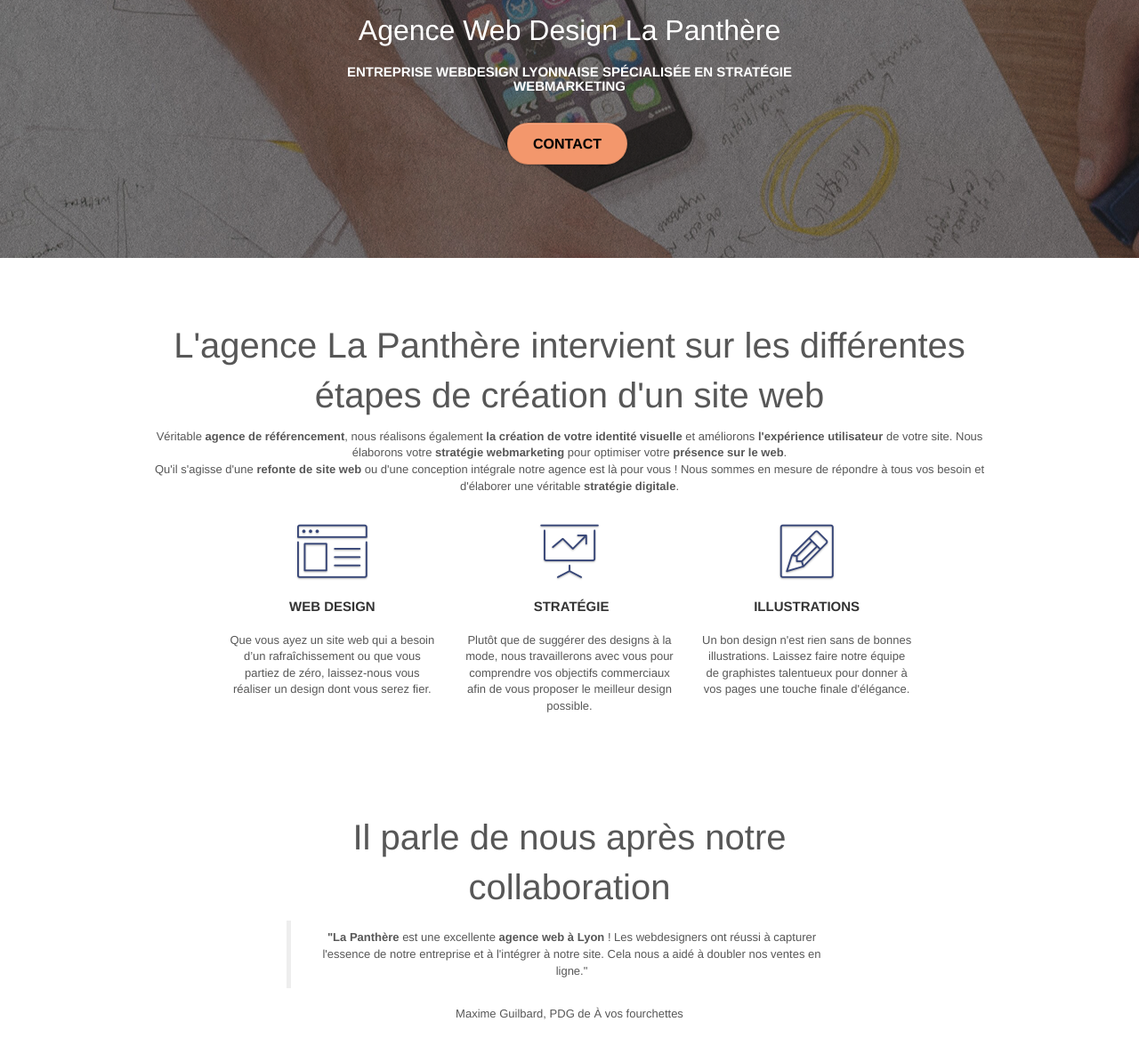
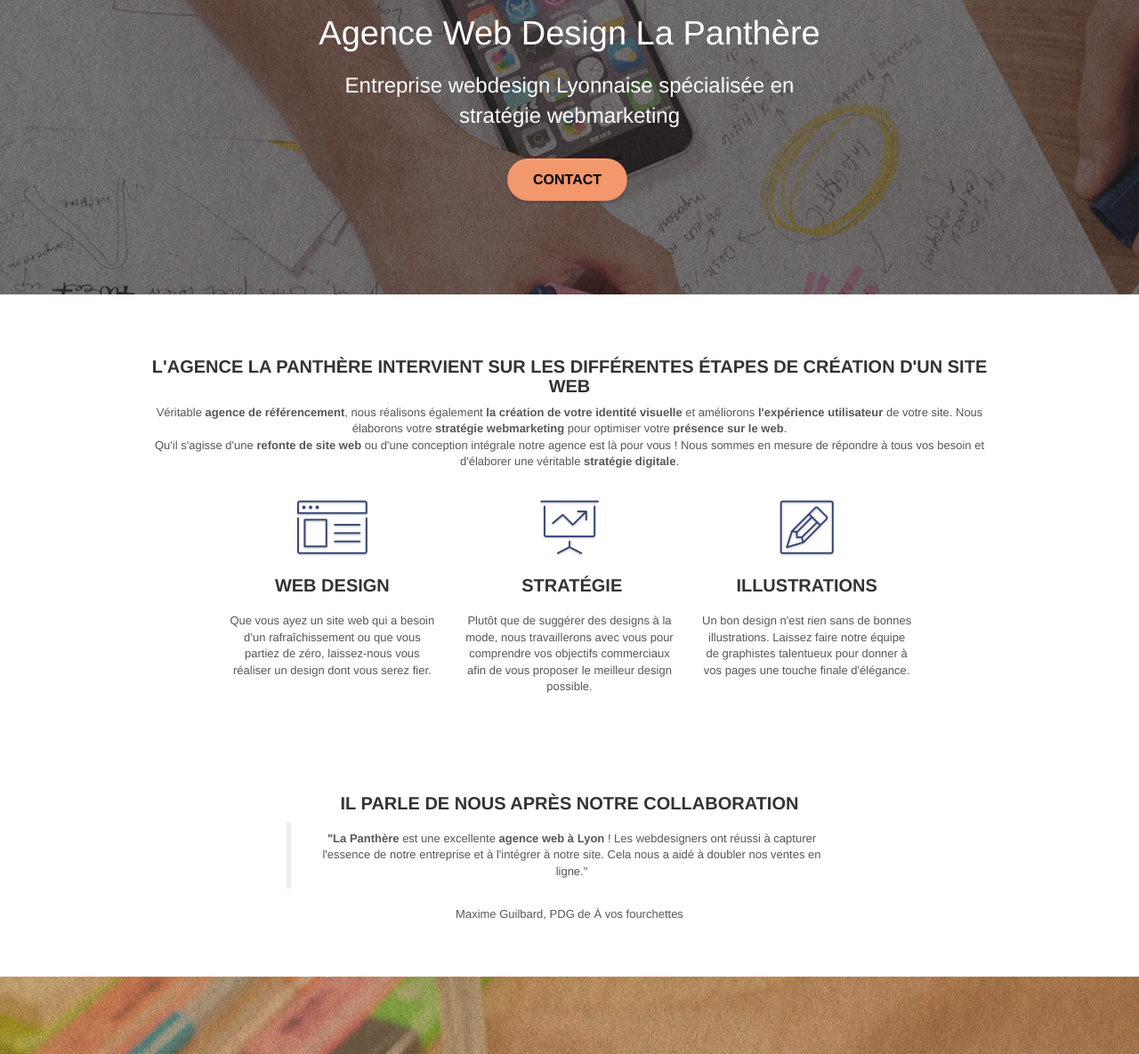
Before and after one commit to Dragiinus/Project-4-Openclassroom-LaPanthere-opti, a plain HTML site: page index.html in a window 1280 px wide. Shown: the part 295-1480 px from the top of the page at 89% size. Drawn offline with Linux system fonts and the light colour scheme.

Commit message:
Optimisation h2-h3

```diff
--- a/index.html
+++ b/index.html
@@ -69,9 +69,9 @@
 				<h1 class="text-center hero-bloc-text tc-white ">
 					Agence Web Design La Panthère
 				</h1>
-				<h3 class="text-center tc-white ">
+				<h2 class="text-center tc-white ">
 					Entreprise webdesign Lyonnaise spécialisée en stratégie webmarketing
-				</h3>
+				</h2>
 				<div class="text-center">
 					<a href="contact.html" class="btn btn-lg btn-clean btn-rd cta-hero btn-atomic-tangerine" id="cta-hero">Contact</a>
 				</div>
@@ -86,9 +86,9 @@
 	<div class="container bloc-md">
 		<div class="row">
 			<div class="col-sm-12 text-center">
-				<h2>
+				<h3>
 					L'agence La Panthère intervient sur les différentes étapes de création d'un site web
-				</h2>
+				</h3>
 				<p>
 					Véritable <strong>agence de référencement</strong>, nous réalisons également <strong>la création de votre identité visuelle</strong> et améliorons <strong>l'expérience utilisateur</strong> de votre site. Nous élaborons votre <strong>stratégie webmarketing</strong> pour optimiser votre <strong>présence sur le web</strong>.
 					<br>
@@ -133,9 +133,9 @@
 		</div>
 		<div class="row voffset-lg voffset">
 			<div class="col-xs-12 col-md-8 col-md-offset-2 text-center">
-				<h2>
+				<h3>
 					Il parle de nous après notre collaboration
-				</h2>
+				</h3>
 				<figure class="text-center">
 					<blockquote class="blockquote">
 					  <p>
@@ -159,9 +159,9 @@
 	<div class="container bloc-lg">
 		<div class="row tight-width-whitespace black-background">
 			<div class="col-sm-12">
-				<h2 class="mg-md text-center tc-white">
+				<h3 class="mg-md text-center tc-white">
 					Nous souhaitons aider les entreprises de la région Lyonnaise à se développer et à connaître le succès. Nous travaillons pour aider les entreprises locales à attirer de nouveaux clients .<br>
-				</h2>
+				</h3>
 				<p class="text-center white">
 					Nous aimons collaborer avec des entrepreneurs créatifs et des entreprises locale, qu’elles aient besoin de créer un site de A à Z ou de donner un coup de jeune à leur site. Que vous ayez besoin d’une identité visuelle complète ou d’une refonte de votre site, n’hésitez pas à nous contacter. Nous travaillerons ensemble pour créer des sites beau et bien structurés, qui seront facilement trouvable sur les moteurs de recherche. <br><br><a class="ltc-white bold-link" href="page2.html">Contactez notre équipe</a><br>
 				</p>
@@ -176,9 +176,9 @@
 	<div class="container bloc-lg">
 		<div class="row">
 			<div class="col-sm-12 text-center">
-				<h2>
+				<h3>
 					Les réalisations de l'agence La Panthère
-				</h2>
+				</h3>
 				<p>
 					Nous avons travaillé avec de nombreux clients pour l'aboutissement de différents projets : la refonte de site web, l'amélioration SEO, le graphisme web. L'objectif principal était d'optimiser <strong>l'empreinte digitale</strong> de nos clients.
 				</p>
@@ -232,9 +232,9 @@
 <div class="bloc bgc-dark-slate-blue bg-banniere d-bloc bloc-bg-texture texture-paper" id="bloc-5-cta">
 	<div class="container bloc-lg">
 		<div class="row">
-			<h2 class="mg-md text-center tc-white">
+			<h3 class="mg-md text-center tc-white">
 				Prêt pour donner vie à vos projets web ?
-			</h2>
+			</h3>
 			<p class="mg-md text-center tc-white">
 				Quelque soit votre besoin: refonte de site web, stratégie digitale, création d'identité visuelle... nous sommes là pour vous répondre. Envoyez-nous vos questions en remplissant le formulaire de contact.
 			</p>
--- a/style.css
+++ b/style.css
@@ -285,7 +285,7 @@ a:hover {
 }
 
 #bloc-1-hero h1 {
-    font-size: 32px;
+    font-size: 38px;
 }
 
 .navbar {
@@ -687,7 +687,7 @@ p {
 }
 
 .h1 {
-    font-size: 40px;
+    font-size: 38px;
     font-family: "Open Sans";
 }
 
@@ -709,12 +709,12 @@ p {
 }
 
 h2 {
-    font-size: 40px;
+    font-size: 24px;
     line-height: 1.4em;
 }
 
 h3 {
-    font-size: 15px;
+    font-size: 20px;
     text-transform: uppercase;
     font-weight: 700;
     color: #333333!important;
```
